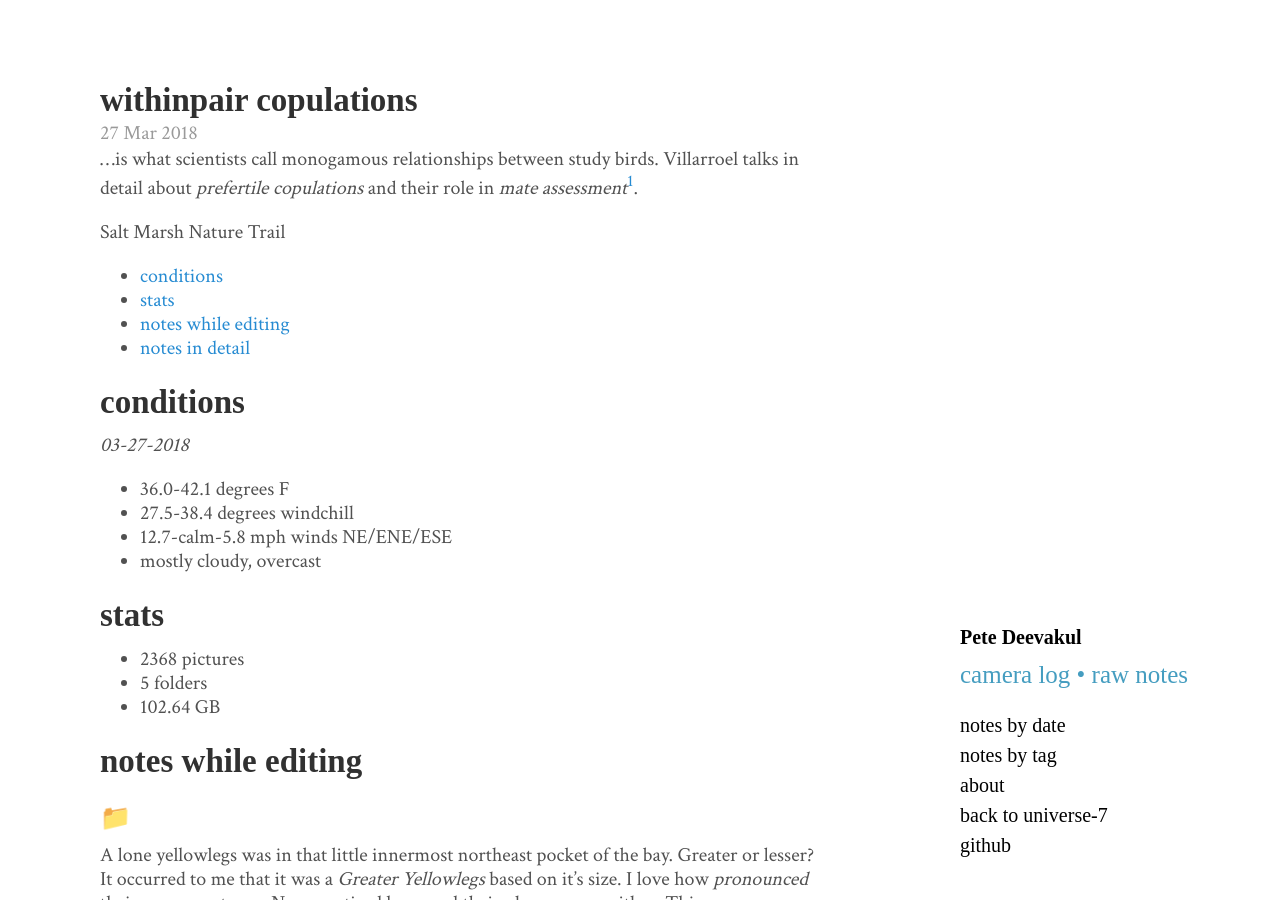
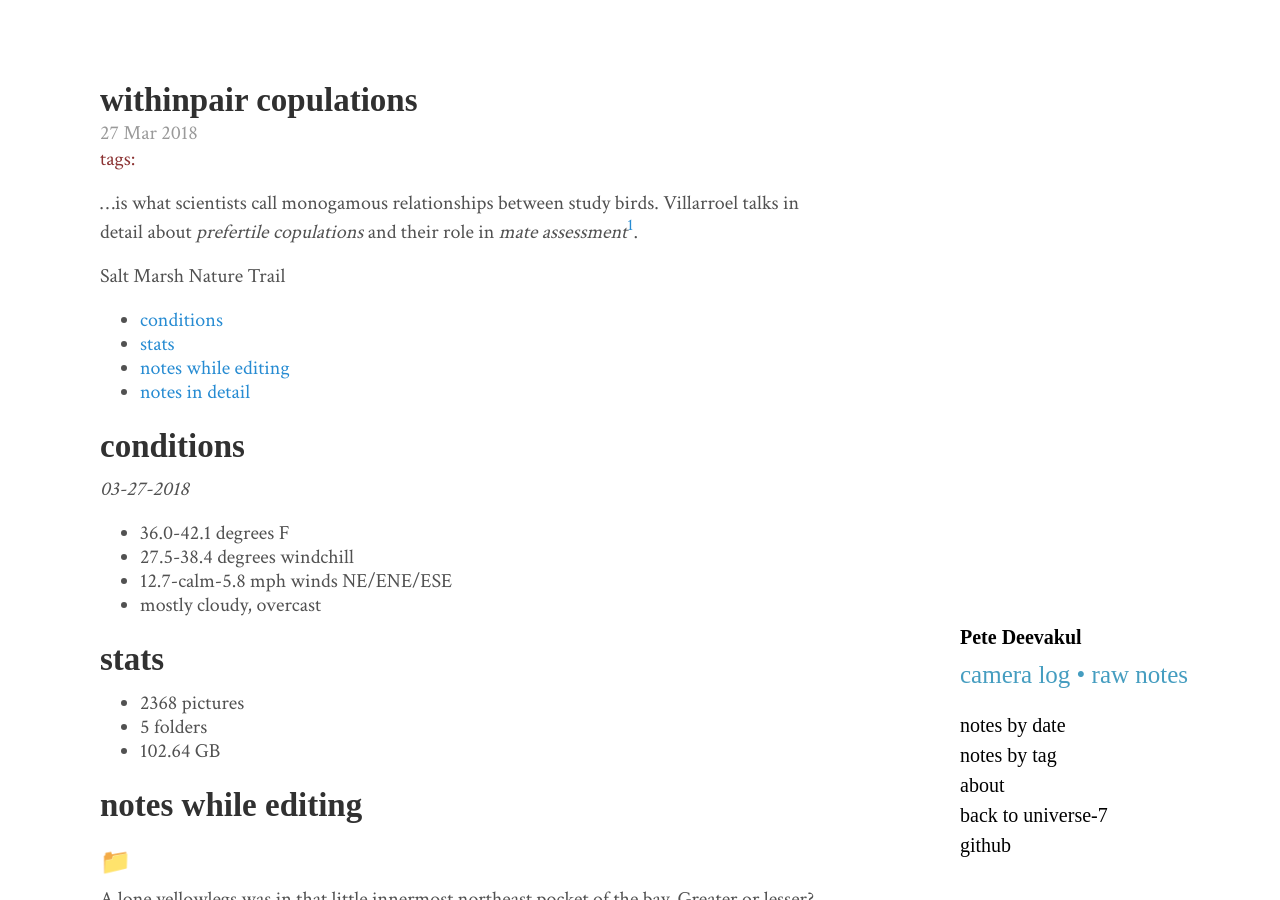
Before and after one commit to universe-7/camera-log, a Jekyll site: the page built from index.html, in a window 1280 px wide and 900 px high. Built offline with Jekyll 4.4.1, drawn with Linux system fonts in a browser that asks for light colours; some web fonts are replaced; the list of posts is cut into pages by our own code.

Commit message:
add class post-tags to index

```diff
--- a/index.html
+++ b/index.html
@@ -13,6 +13,15 @@ title: Home
     </h1>
 
     <span class="post-date">{{ post.date | date_to_string }}</span>
+
+    <span class="post-tags" style="white-space: nowrap">tags:
+    {% for tag in page.tags %}
+      {% capture tag_name %}{{ tag }}{% endcapture %}
+    <a href="/camera-log/tag/{{ tag_name }}">
+      {{ tag_name }}
+    </a>
+  {% endfor %}
+  </span>
 
     {{ post.content }}
   </div>
```
